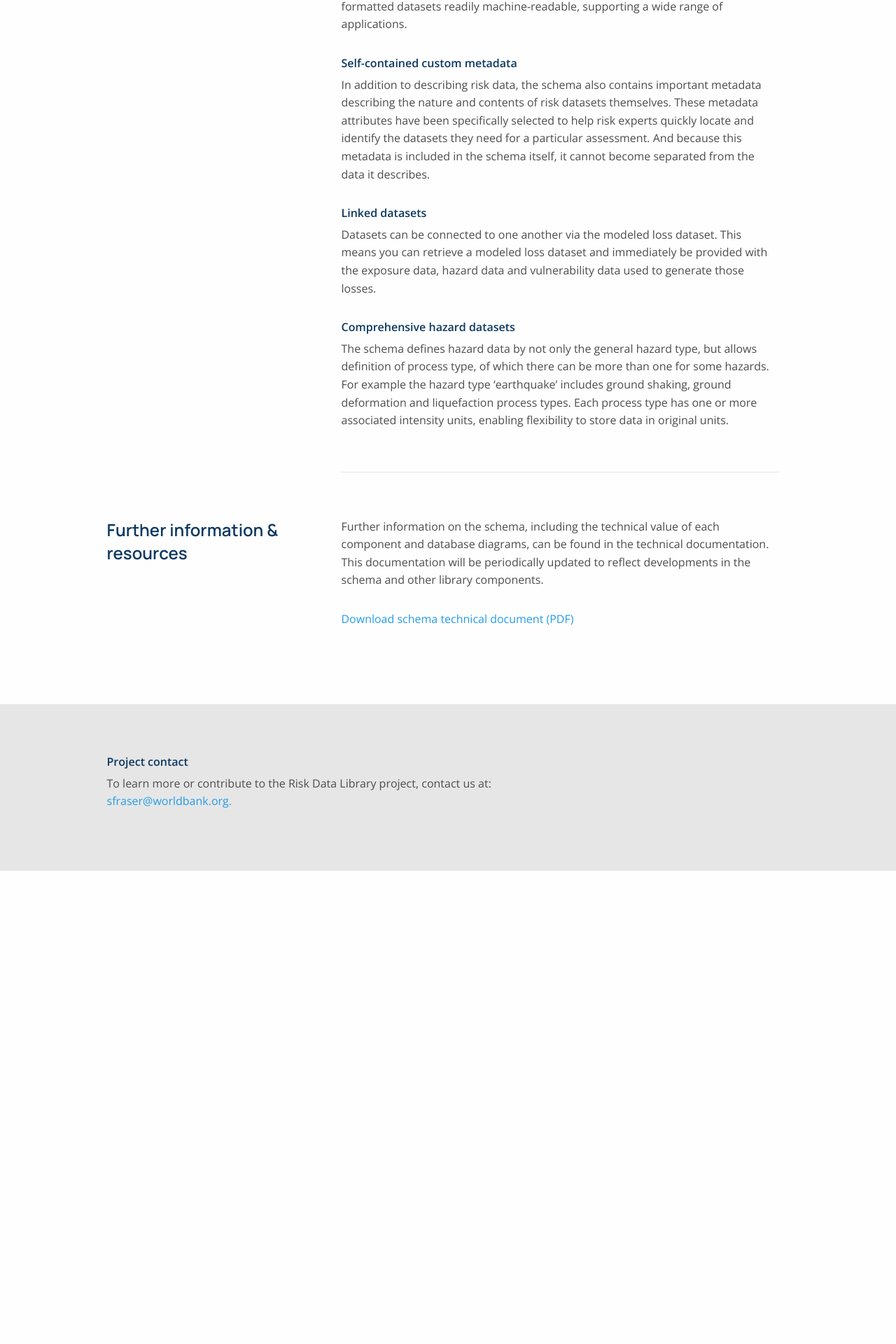
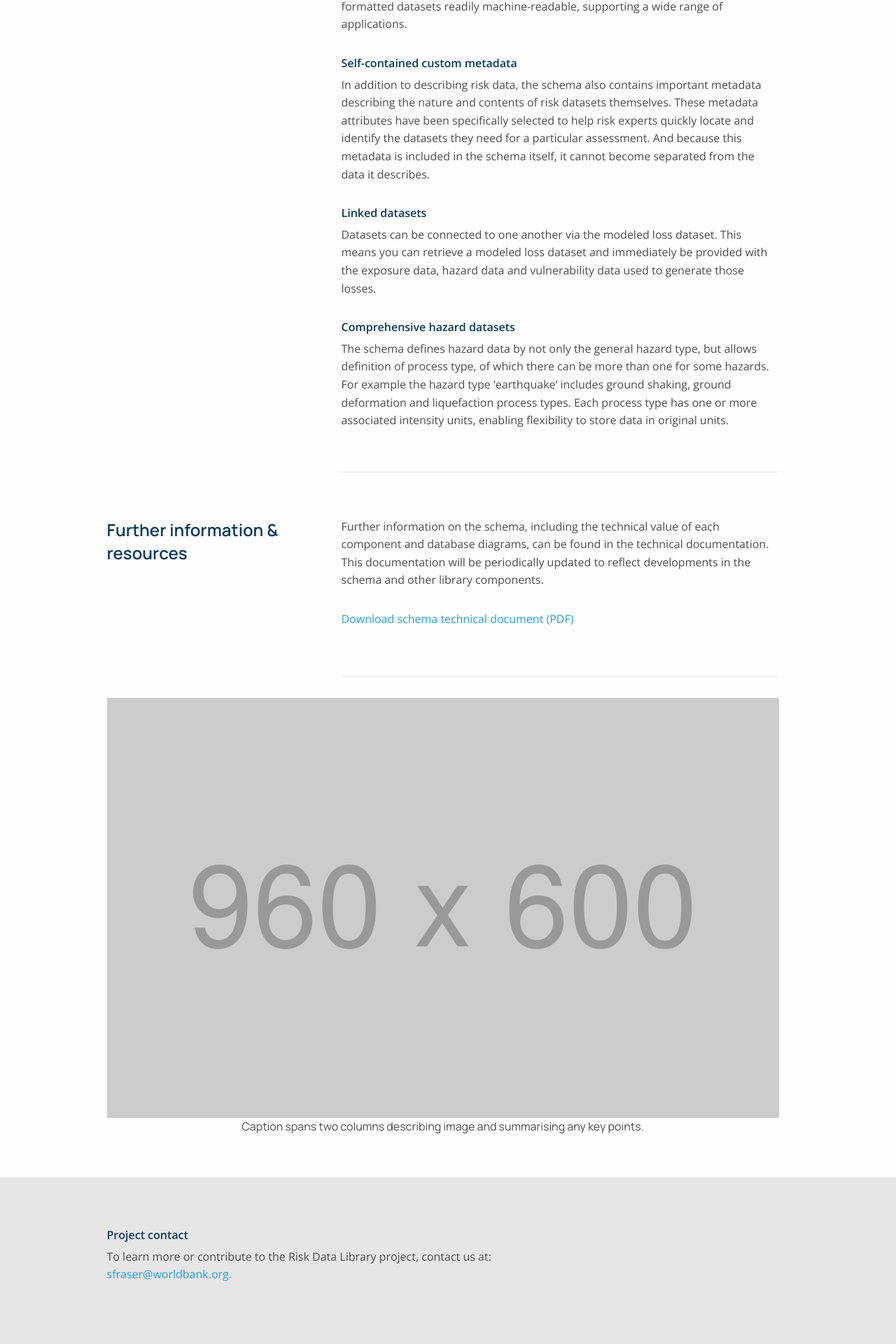
Before and after one commit to GFDRR/risk-data-library.github.io, a Jekyll site: the page built from schemas.html, in a window 1280 px wide. Shown: the part 821-2741 px from the top of the page at 70% size. Built offline with Jekyll 4.4.1, drawn with Linux system fonts in a browser that asks for light colours; nearby versions of some CDN libraries; before the commit the page ends 2065 px from its top, so only the background shows below that.

Commit message:
Create a 3 column width image with the ability to enlarge once clicked - 11 & 12

```diff
--- a/_sass/main.scss
+++ b/_sass/main.scss
@@ -248,3 +248,23 @@
     margin-top: 0;
   }
 }
+
+figure {
+  display: inline-block;
+  font-family: $primary-font;
+  font-weight: $secondary-font-weight;
+  color: $grey-quinary-font-color;
+  margin: 20px;
+}
+
+figure img {
+  vertical-align: top;
+}
+
+figure figcaption {
+  text-align: center;
+  font-weight: normal;
+  font-stretch: normal;
+  font-style: normal;
+  letter-spacing: normal;
+}
--- a/schemas.html
+++ b/schemas.html
@@ -75,3 +75,13 @@
     </div>
   </div>
 </div>
+
+
+<div class="schema-page-image">
+  <figure>
+    <a href="assets/images/960x600.png" class="link" title="Image title" target="_blank"> <img src="assets/images/960x600.png"> </a>
+    <figcaption>
+      Caption spans two columns describing image and summarising any key points.
+    </figcaption>
+  </figure>
+</div>
```
Also changed, not shown: assets/images/960x600.png (added).
